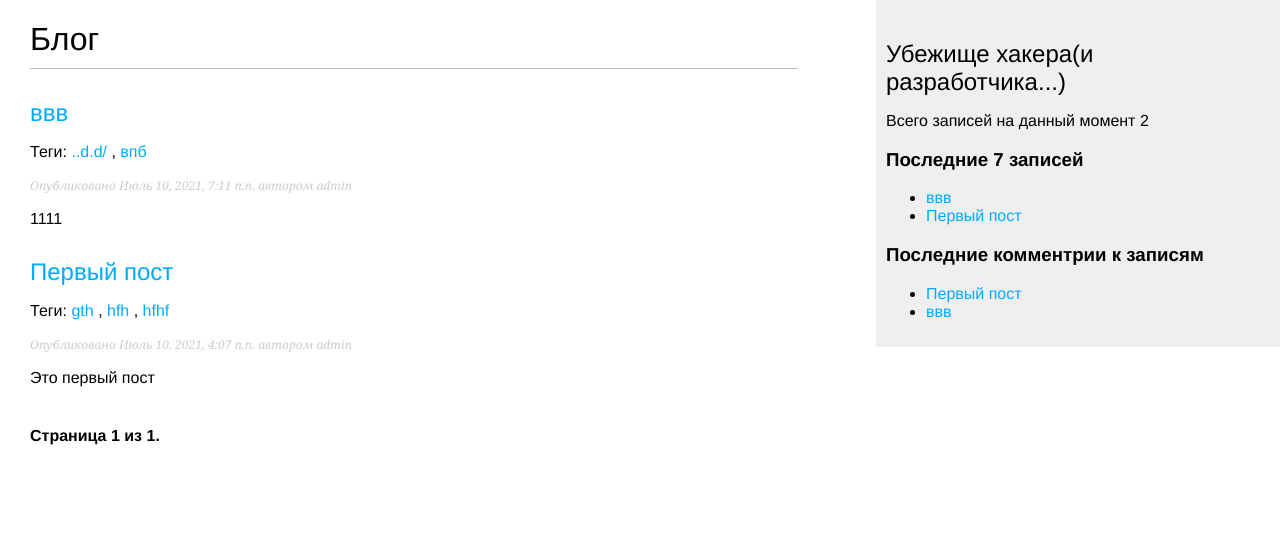
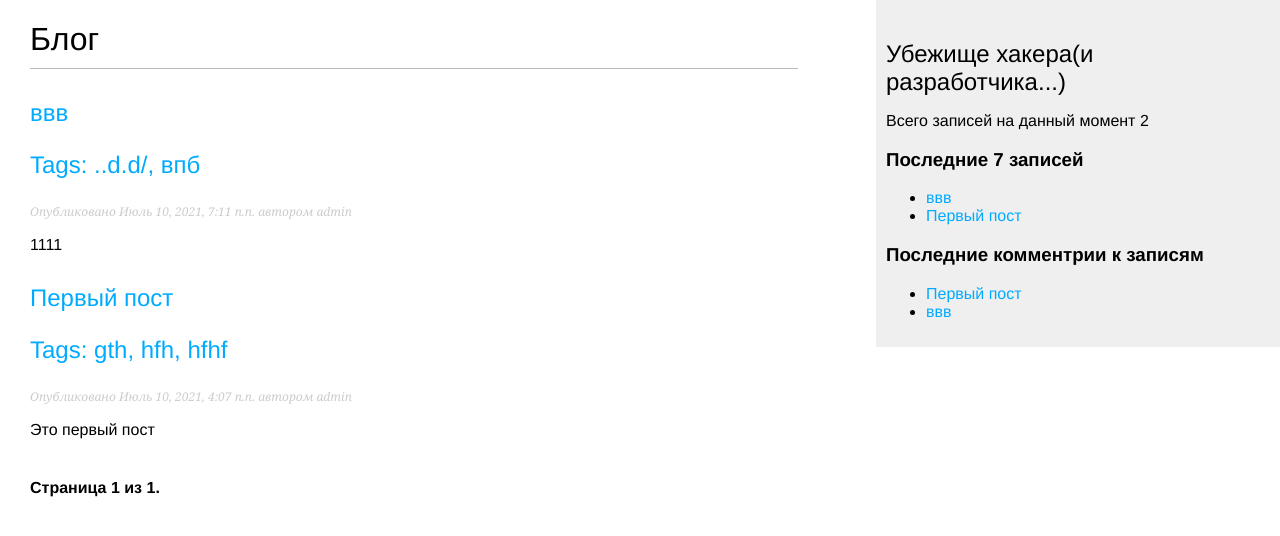
Before and after one commit to EHGWRabbit/hidden_place_hackers_blog, a Django app: page / in a window 1280 px wide. Shown: the top 536 px of the page. Run offline with Django 3.2, Linux system fonts and the light colour scheme; data comes from the database, SQL or seed files in the repository; both versions use the stored data as it was after the commit; parts of the project's set-up code (start-up, migrations or seed data) failed here and were passed over; some libraries are stand-ins or nearby versions.

Commit message:
change tags

```diff
--- a/blog/templates/blog/list.html
+++ b/blog/templates/blog/list.html
@@ -12,19 +12,12 @@
 <h2>
 <a href="{{ post.get_absolute_url }}">
 {{ post.title }}
+<p class="tags">Tags: {{ post.tags.all|join:", " }}</p>
 
 </a>
 
 </h2>
-<p class="tags">
-    Теги:
-    {% for tag in post.tags.all %}
-        <a href="{% url 'blog:post_list_by_tag' tag.slug %}">
-            {{ tag.name }}
-        </a>
-            {% if not forloop.last %}, {% endif %}
-    {% endfor %}
-    </p>
+
 <p class="date">
 Опубликовано {{ post.publish }} автором {{ post.author }}
 </p>
```
Also changed, not shown: db.sqlite3.
